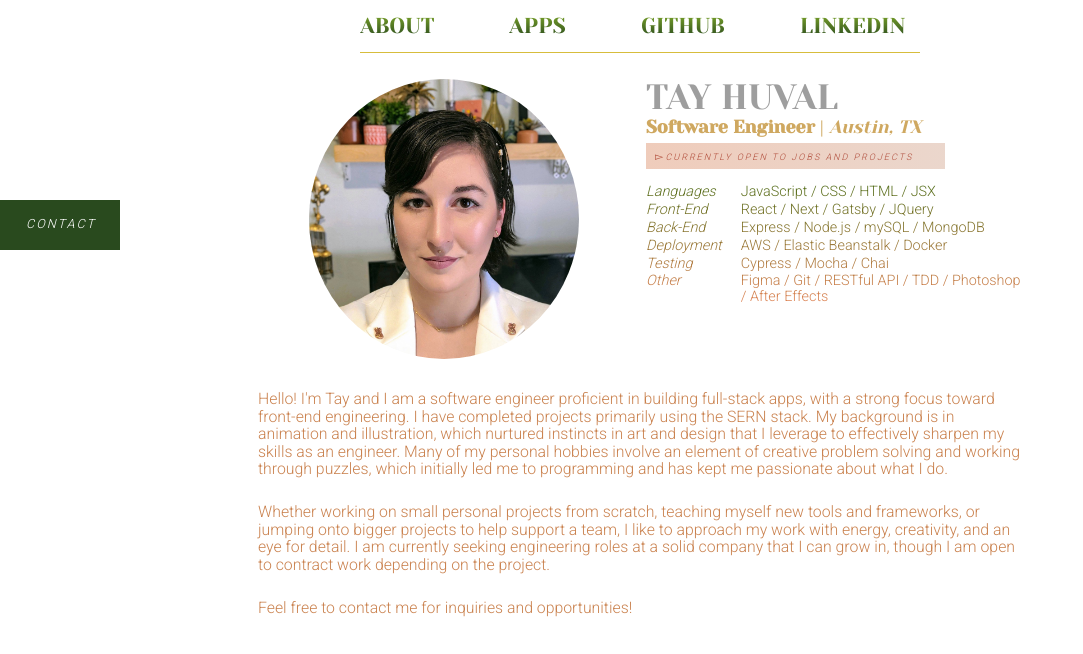
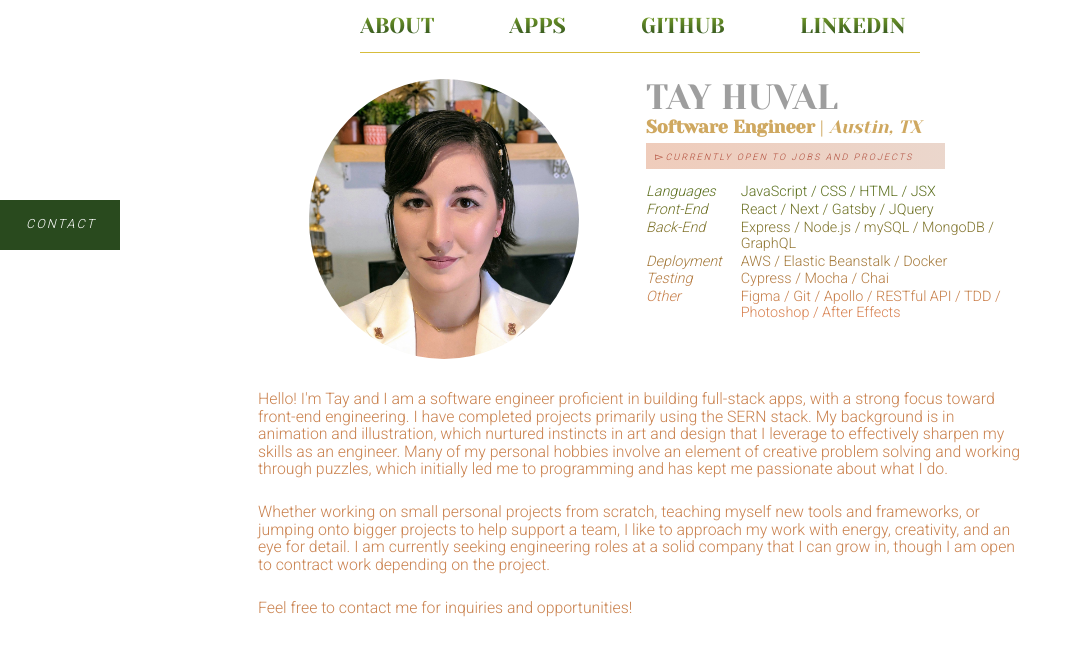
Before and after one commit to taylormleigh/tayMade, a Next.js app: page / in a window 1280 px wide. Shown: the top 654 px of the page, without its empty margins (0-1083 px from the left). Built offline with nearby package versions, Linux system fonts and the light colour scheme; grey boxes are pictures that could not be loaded.

Commit message:
added back end and other skills

```diff
--- a/components/skillsTable.js
+++ b/components/skillsTable.js
@@ -11,7 +11,7 @@ const Skills = () => {
       </tr>
       <tr>
         <td><i>Back-End</i></td>
-        <td>Express / Node.js / mySQL / MongoDB </td>
+        <td>Express / Node.js / mySQL / MongoDB / GraphQL</td>
       </tr>
       <tr>
         <td><i>Deployment</i></td>
@@ -23,7 +23,7 @@ const Skills = () => {
       </tr>
       <tr>
         <td><i>Other</i></td>
-        <td>Figma / Git / RESTful API / TDD / Photoshop / After Effects</td>
+        <td>Figma / Git / Apollo / RESTful API / TDD / Photoshop / After Effects</td>
       </tr>
     </tbody></table>
   )
```
